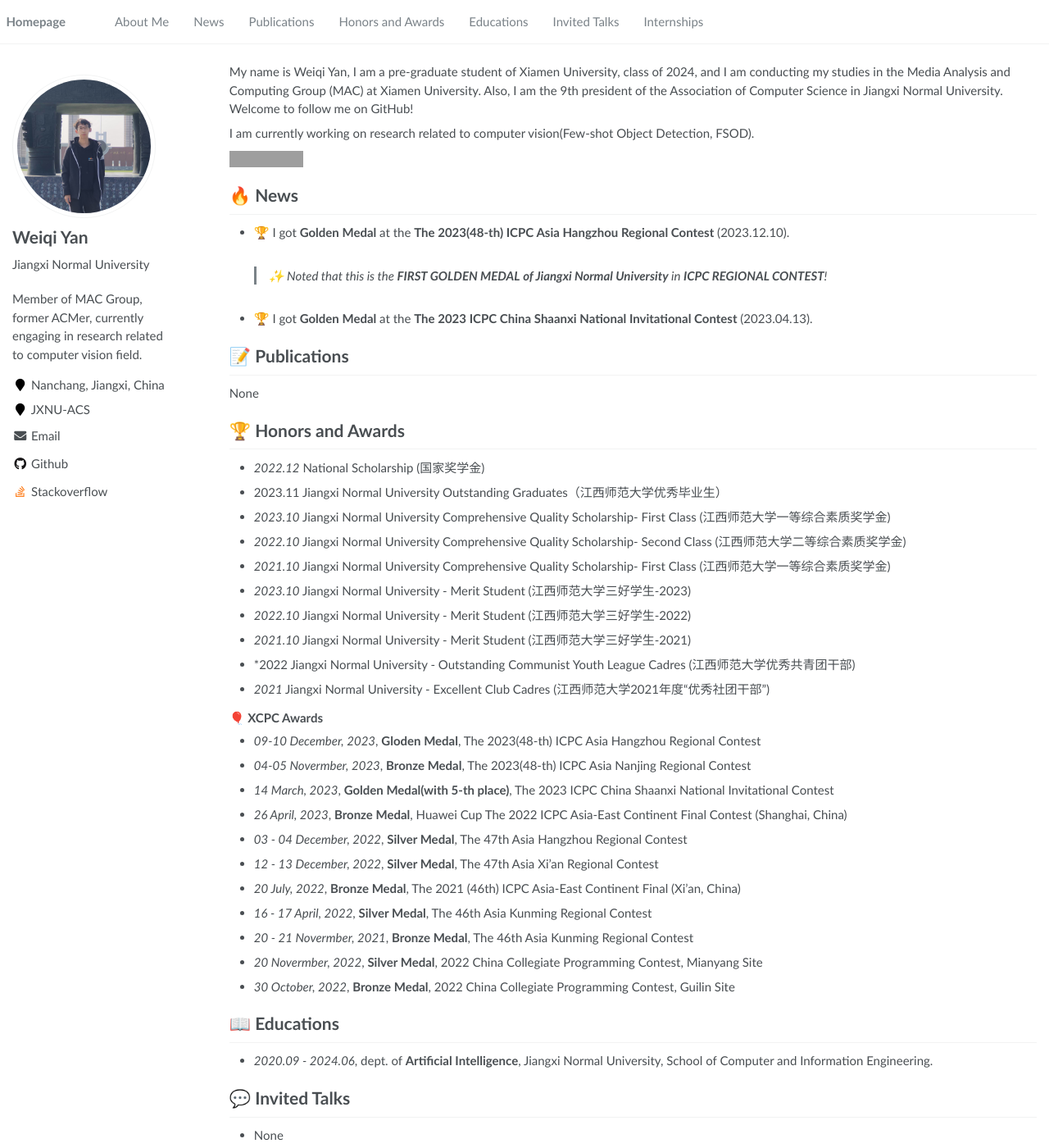
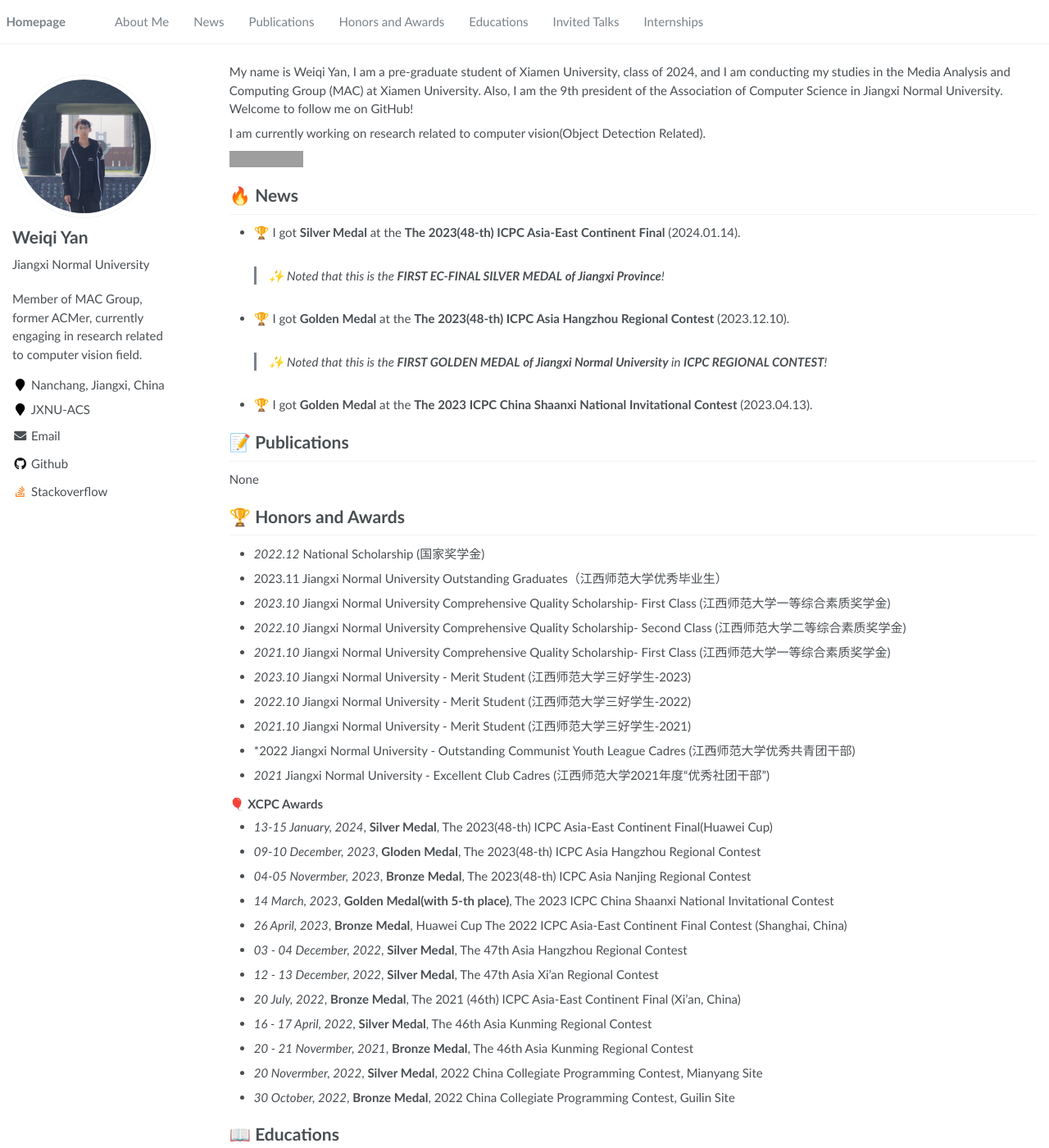
Before and after one commit to Heartfirey/Heartfirey.github.io, a Jekyll site: the page built from _pages/about.md, in a window 1280 px wide and 1400 px high. Shown: the whole window at 82% size. Built offline with Jekyll 4.4.1, drawn with Linux system fonts in a browser that asks for light colours; grey boxes are pictures that could not be loaded.

Commit message:
feat: add information for 2023 ec-final silver medal

```diff
--- a/_pages/about.md
+++ b/_pages/about.md
@@ -19,12 +19,16 @@ redirect_from:
 
 My name is Weiqi Yan, I am a pre-graduate student of Xiamen University, class of 2024, and I am conducting my studies in the Media Analysis and Computing Group (MAC) at Xiamen University. Also, I am the 9th president of the Association of Computer Science in Jiangxi Normal University. Welcome to follow me on GitHub!
 
-I am currently working on research related to computer vision(Few-shot Object Detection, FSOD).
+I am currently working on research related to computer vision(Object Detection Related).
 
  <a href='https://scholar.google.com/citations?user=DhtAFkwAAAAJ'><img src="https://img.shields.io/endpoint?url={{ url | url_encode }}&logo=Google%20Scholar&labelColor=f6f6f6&color=9cf&style=flat&label=citations"></a>
 
 
 # 🔥 News
+- 🏆 I got **Silver Medal** at the **The 2023(48-th) ICPC Asia-East Continent Final** (2024.01.14).
+
+  > ✨ Noted that this is the **FIRST EC-FINAL SILVER MEDAL** **of Jiangxi Province**!
+
 - 🏆 I got **Golden Medal** at the **The 2023(48-th) ICPC Asia Hangzhou Regional Contest** (2023.12.10).
 
   > ✨ Noted that this is the **FIRST GOLDEN MEDAL** **of Jiangxi Normal University** in **ICPC REGIONAL CONTEST**!
@@ -49,6 +53,7 @@ None
 
 ### 🎈 XCPC Awards
 
+- *13-15 January, 2024*, **Silver Medal**, The 2023(48-th) ICPC Asia-East Continent Final(Huawei Cup)
 - *09-10 December, 2023*, **Gloden Medal**, The 2023(48-th) ICPC Asia Hangzhou Regional Contest
 - *04-05 Novermber, 2023*, **Bronze Medal**, The 2023(48-th) ICPC Asia Nanjing Regional Contest
 - *14 March, 2023*, **Golden Medal(with 5-th place)**, The 2023 ICPC China Shaanxi National Invitational Contest
```
